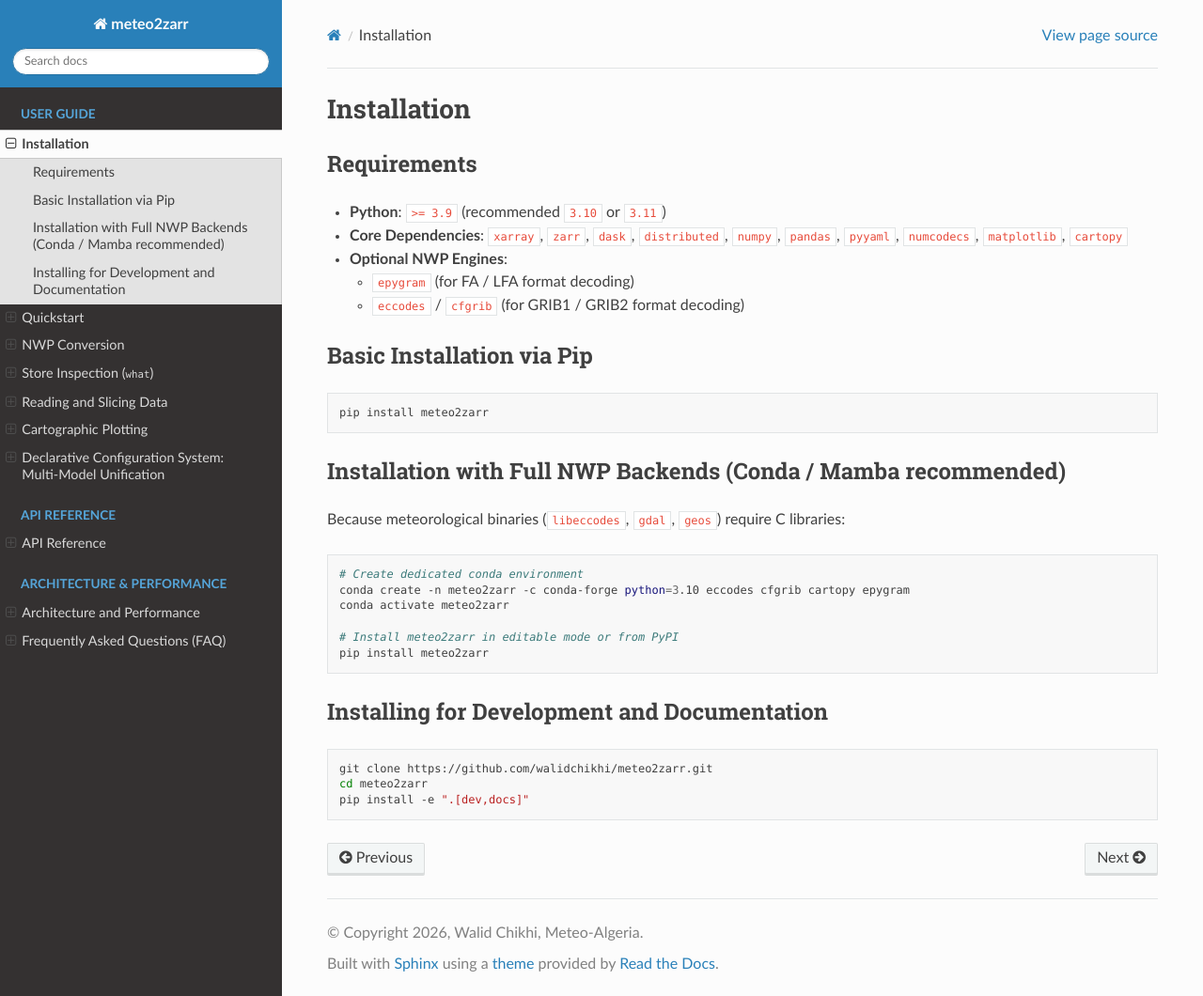
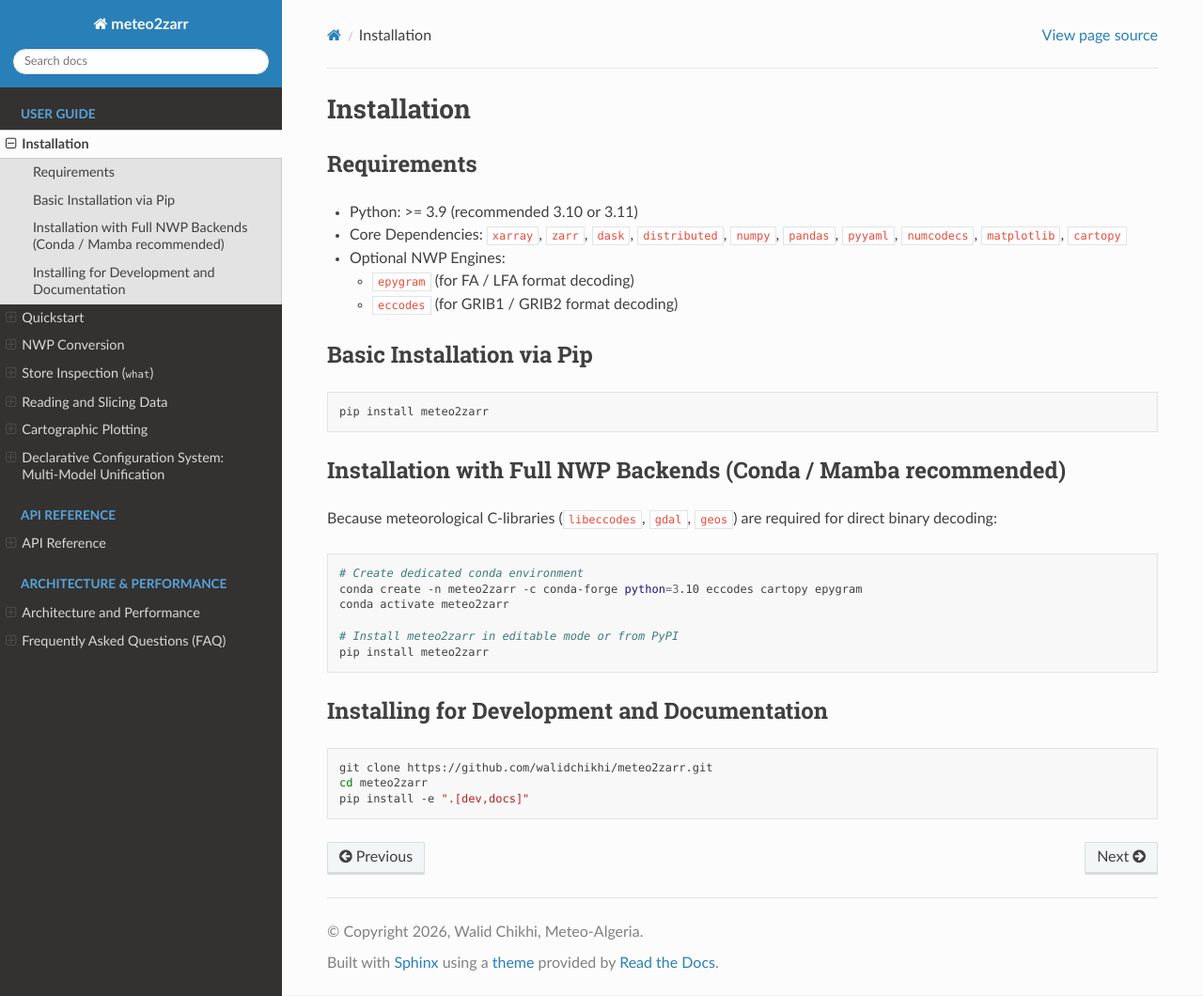
Before and after one commit to walidchikhi/meteo2zarr, a Sphinx documentation site: the page built from docs/source/installation.md, in a window 1280 px wide and 1060 px high. Shown: the whole window at 94% size. Built offline with Sphinx 7.4.7 and the Read the Docs theme 3.1.0, drawn with Linux system fonts in a browser that asks for light colours.

Commit message:
docs: remove cfgrib from requirements and documentation

````diff
--- a/docs/source/installation.md
+++ b/docs/source/installation.md
@@ -2,11 +2,11 @@
 
 ## Requirements
 
-- **Python**: `>= 3.9` (recommended `3.10` or `3.11`)
-- **Core Dependencies**: `xarray`, `zarr`, `dask`, `distributed`, `numpy`, `pandas`, `pyyaml`, `numcodecs`, `matplotlib`, `cartopy`
-- **Optional NWP Engines**:
+- Python: >= 3.9 (recommended 3.10 or 3.11)
+- Core Dependencies: `xarray`, `zarr`, `dask`, `distributed`, `numpy`, `pandas`, `pyyaml`, `numcodecs`, `matplotlib`, `cartopy`
+- Optional NWP Engines:
   - `epygram` (for FA / LFA format decoding)
-  - `eccodes` / `cfgrib` (for GRIB1 / GRIB2 format decoding)
+  - `eccodes` (for GRIB1 / GRIB2 format decoding)
 
 ## Basic Installation via Pip
 
@@ -16,11 +16,11 @@ pip install meteo2zarr
 
 ## Installation with Full NWP Backends (Conda / Mamba recommended)
 
-Because meteorological binaries (`libeccodes`, `gdal`, `geos`) require C libraries:
+Because meteorological C-libraries (`libeccodes`, `gdal`, `geos`) are required for direct binary decoding:
 
 ```bash
 # Create dedicated conda environment
-conda create -n meteo2zarr -c conda-forge python=3.10 eccodes cfgrib cartopy epygram
+conda create -n meteo2zarr -c conda-forge python=3.10 eccodes cartopy epygram
 conda activate meteo2zarr
 
 # Install meteo2zarr in editable mode or from PyPI
````
